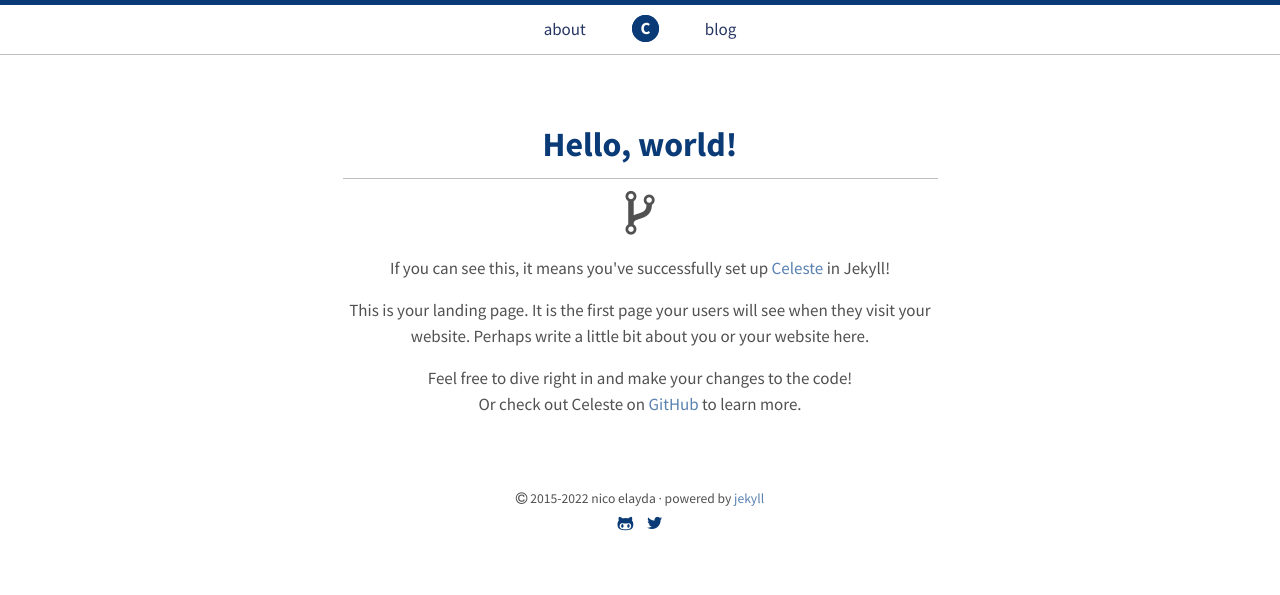
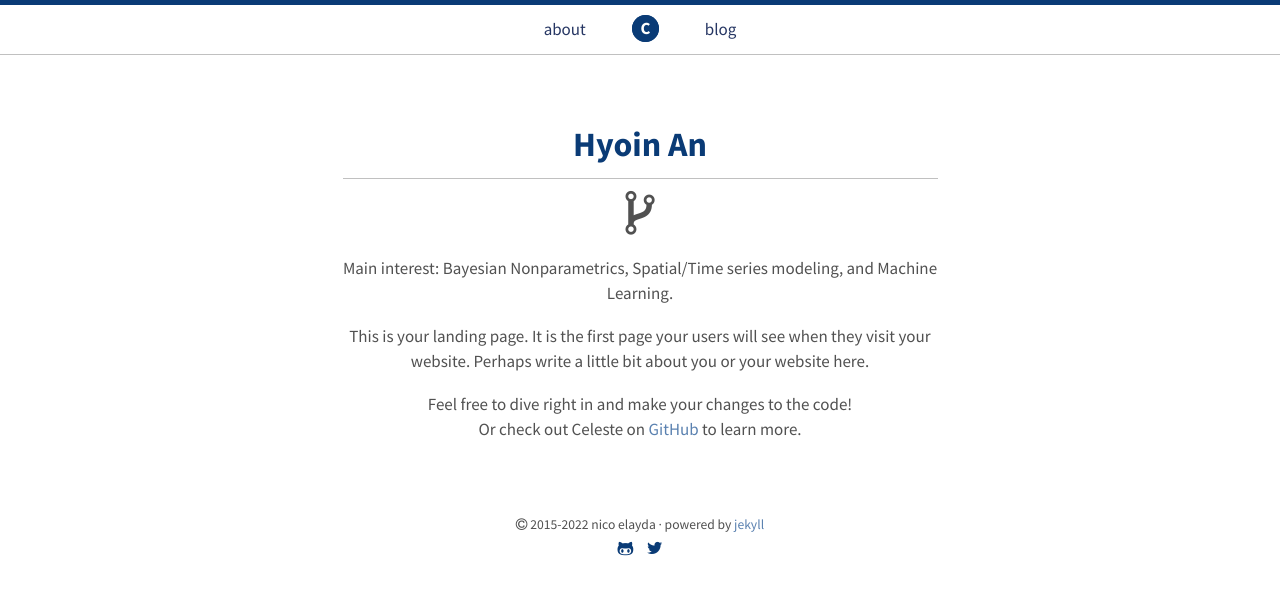
Before and after one commit to hyoin-an/hyoin-an.github.io, a Jekyll site: the page built from index.html, in a window 1280 px wide. Shown: the top 595 px of the page. Built offline with Jekyll 4.4.1, drawn with Linux system fonts in a browser that asks for light colours.

Commit message:
Update index.html

```diff
--- a/index.html
+++ b/index.html
@@ -5,7 +5,7 @@ title: Home
 <div class="page">
 
   <header>
-    <h1 class="landing-title">Hello, world!</h1>
+    <h1 class="landing-title">Hyoin An</h1>
   </header>
 
   <div class="text-center">
@@ -14,8 +14,7 @@ title: Home
     </p>
 
     <p>
-      If you can see this, it means you've successfully set up
-      <a href="https://github.com/nicoelayda/celeste">Celeste</a> in Jekyll!
+      Main interest: Bayesian Nonparametrics, Spatial/Time series modeling, and Machine Learning.
     </p>
 
     <p>
```
